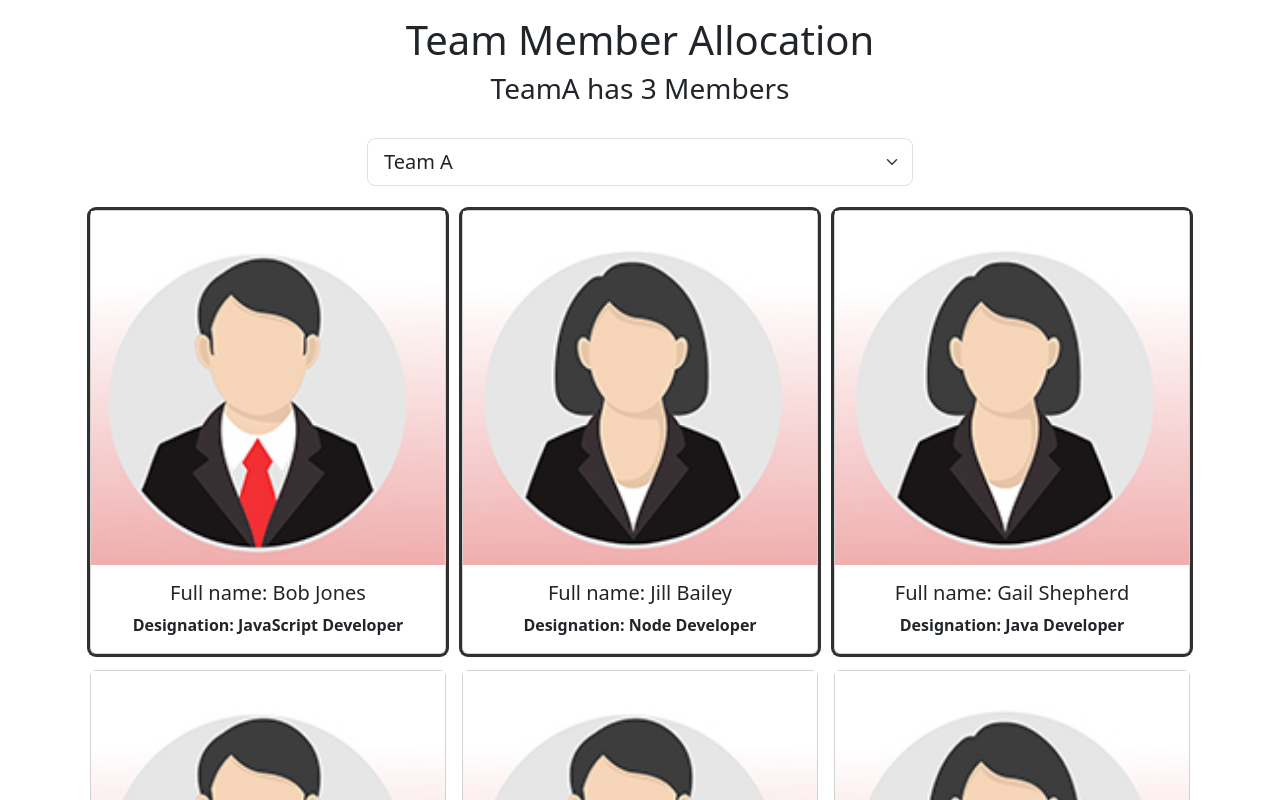
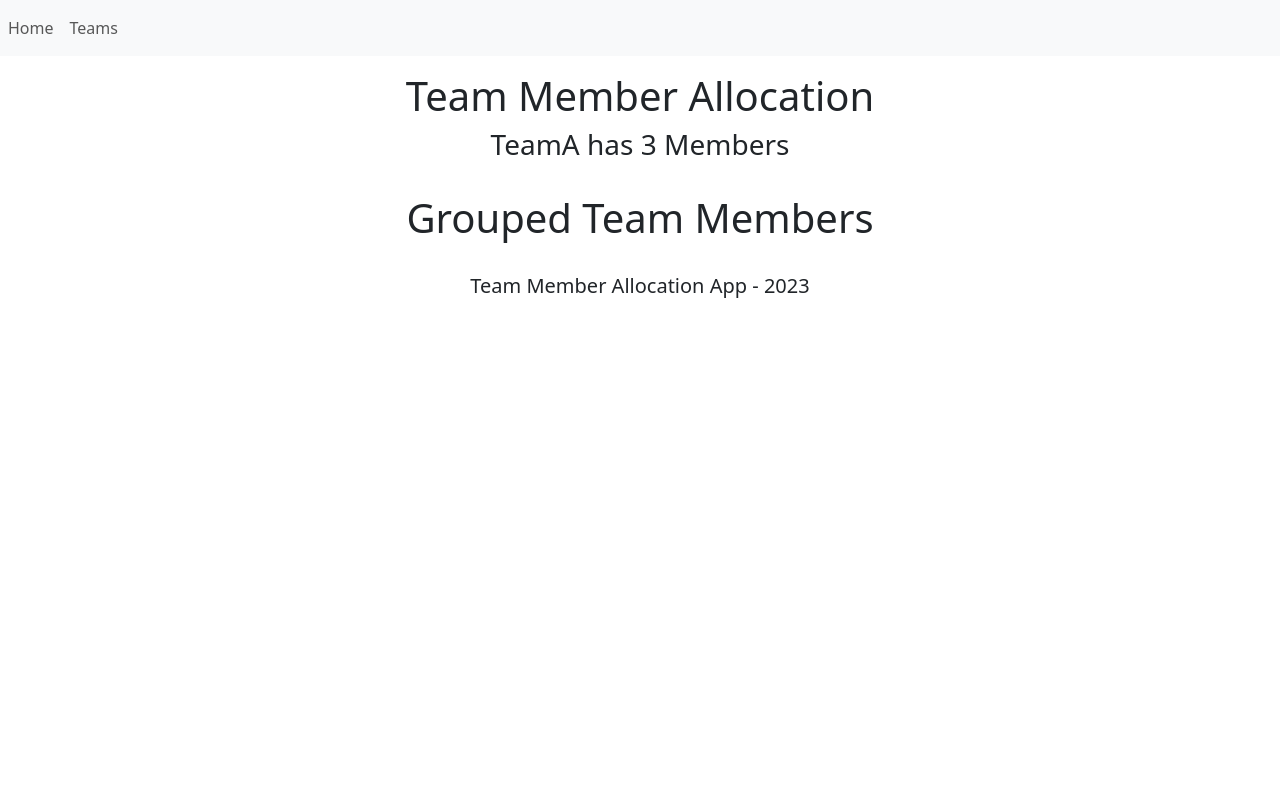
Before and after one commit to nordomcode/team-tracker, a React (Create React App) app: page /GroupedElementMembers in a window 1280 px wide. Shown: the top 800 px of the page. Built offline with nearby package versions, Linux system fonts and the light colour scheme.

Commit message:
Add Routes

```diff
--- a/package.json
+++ b/package.json
@@ -9,6 +9,7 @@
     "bootstrap": "^5.3.1",
     "react": "^18.2.0",
     "react-dom": "^18.2.0",
+    "react-router-dom": "^6.14.2",
     "react-scripts": "5.0.1",
     "web-vitals": "^2.1.4"
   },
--- a/src/App.js
+++ b/src/App.js
@@ -3,7 +3,12 @@
 import Header from './Header'
 import Footer from './Footer'
 import Employees from './Employees'
+import GroupedTeamMembers from './GroupedTeamMembers'
+import Nav from './Nav'
+import NotFound from './NotFound'
 import {useState, useEffect} from 'react'
+import {BrowserRouter as Router, Routes, Route} from 'react-router-dom'
+
 
 
 
@@ -116,17 +121,27 @@
 
   return (
     <div className="App">
+      <Router>
+        <Nav />
         <Header
           selectedTeam={selectedTeam}
           teamMemberCount = {employees.filter((employee) => employee.teamName===selectedTeam).length}
         />
-      <Employees
+        <Routes>
+          <Route path='/' element={<Employees
                                   employees={employees}
                                   selectedTeam={selectedTeam}
                                   handleTeamSelectionChange={handleTeamSelectionChange}
                                   handleEmployeeCardClick={handleEmployeeCardClick}
+                                />}
           />
+          <Route path='/GroupedElementMembers' element={<GroupedTeamMembers employees={employees} selectedTeam={selectedTeam} setTeam={setTeam} />} />
+          <Route path='*' element={<NotFound />}/>
+        </Routes>
+
         <Footer />
+      </Router>
+
     </div>
   );
 }
--- /dev/null
+++ b/src/GroupedTeamMembers.jsx
@@ -0,0 +1,23 @@
+import {useState} from 'react'
+
+const GroupedTeamMembers = ({employees, selectedTeam, setTeam}) => {
+
+  const [groupedEmployees, setGroupedData] =  useState(groupTeamMembers())
+
+  function groupTeamMembers() {
+
+  }
+
+    return (
+        <main className="container">
+          <div className="row justify-content-center mt-3 mb-4">
+            <div className="col-8">
+              <h1>Grouped Team Members</h1>
+            </div>
+          </div>
+
+        </main>
+    )
+}
+
+export default GroupedTeamMembers
--- /dev/null
+++ b/src/Nav.jsx
@@ -0,0 +1,18 @@
+import {Link} from 'react-router-dom'
+
+const Nav = () => {
+  return (
+    <nav className='navbar navbar-expand-lg navbar-light bg-light'>
+      <ul className="navbar-nav me-auto mb-2 mb-lg-0">
+        <li className="nav-item">
+          <Link className='nav-link' to='/'>Home</Link>
+        </li>
+        <li className="nav-item">
+          <Link className='nav-link' to='/GroupedTeamMembers'>Teams</Link>
+        </li>
+      </ul>
+    </nav>
+  )
+}
+
+export default Nav
--- /dev/null
+++ b/src/NotFound.jsx
@@ -0,0 +1,16 @@
+
+
+const NotFound = () => {
+    return (
+      <div className="container">
+        <div className="row justify-content-center mt-3 mb-4">
+          <div className="col-8">
+            <h1 className='text-danger'>404 - Page not found</h1>
+          </div>
+        </div>
+
+      </div>
+    )
+  }
+
+  export default NotFound
```
Also changed, not shown: 1 other file (tests, documents, lock files or other folders). Lines whose indentation alone changed are shown as unchanged.
